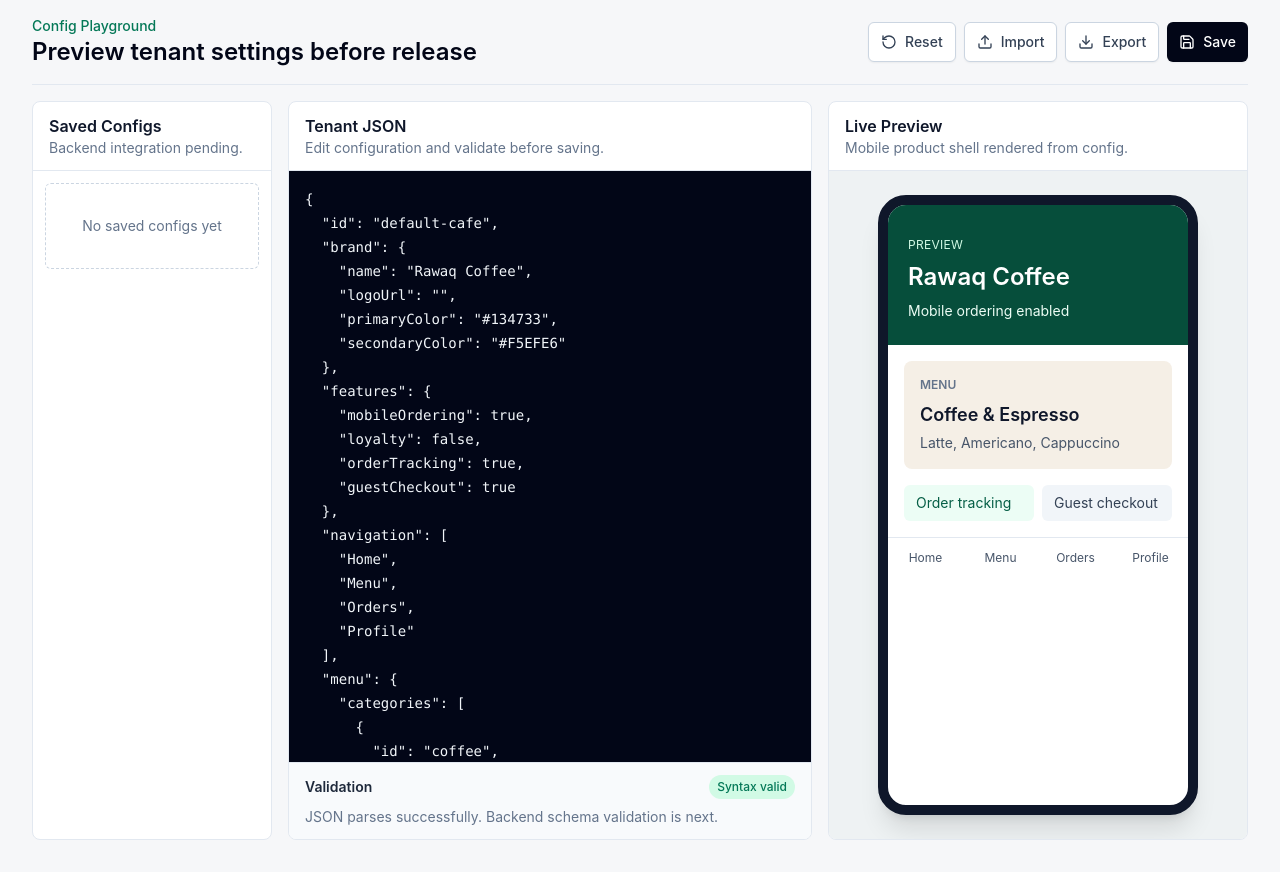
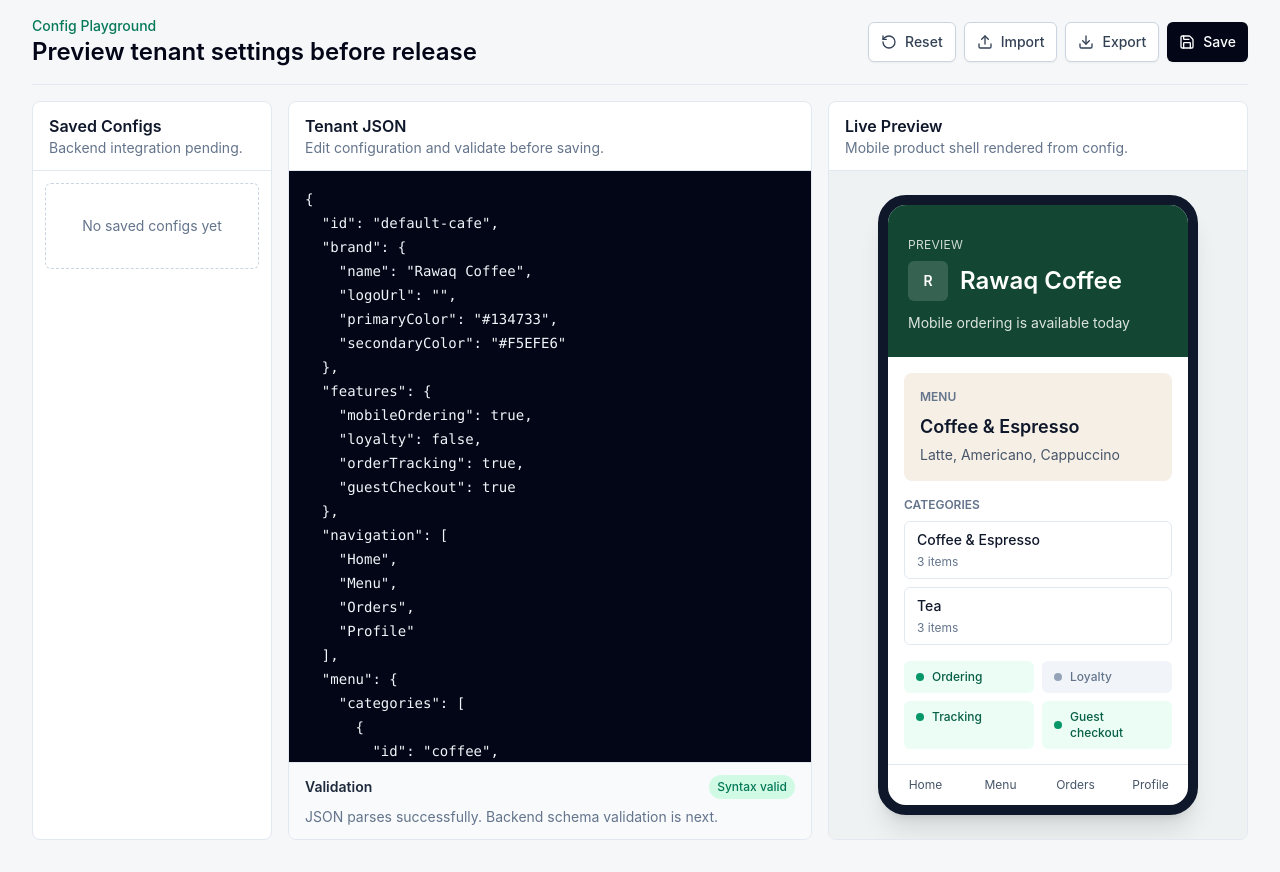
Before and after one commit to anxiouscrypt/config-playground, a React (Vite) app in the folder frontend/: page / in a window 1280 px wide. Built offline with nearby package versions, Linux system fonts and the light colour scheme.

Commit message:
feat: connect config to live app preview

```diff
--- /dev/null
+++ b/frontend/src/components/FeatureTogglePreview.tsx
@@ -0,0 +1,30 @@
+type FeatureTogglePreviewProps = {
+  label: string
+  enabled: boolean
+}
+
+export function FeatureTogglePreview({
+  label,
+  enabled,
+}: FeatureTogglePreviewProps) {
+  return (
+    <div
+      className={
+        enabled
+          ? 'rounded-md bg-emerald-50 px-3 py-2 text-emerald-800'
+          : 'rounded-md bg-slate-100 px-3 py-2 text-slate-500'
+      }
+    >
+      <div className="flex items-center gap-2">
+        <span
+          className={
+            enabled
+              ? 'h-2 w-2 rounded-full bg-emerald-600'
+              : 'h-2 w-2 rounded-full bg-slate-400'
+          }
+        />
+        <span className="text-xs font-medium">{label}</span>
+      </div>
+    </div>
+  )
+}
--- a/frontend/src/components/Layout.tsx
+++ b/frontend/src/components/Layout.tsx
@@ -40,10 +40,34 @@
     setSyntaxError(null)
   }
 
+  function handleImport() {
+    const nextText = window.prompt('Paste a tenant config JSON payload')
+
+    if (nextText !== null) {
+      handleEditorChange(nextText)
+    }
+  }
+
+  function handleExport() {
+    const file = new Blob([formatConfig(lastValidConfig)], {
+      type: 'application/json',
+    })
+    const url = URL.createObjectURL(file)
+    const link = document.createElement('a')
+    link.href = url
+    link.download = `${lastValidConfig.id || 'tenant-config'}.json`
+    link.click()
+    URL.revokeObjectURL(url)
+  }
+
   return (
     <main className="min-h-screen bg-[#f6f7f9] text-slate-900">
       <div className="mx-auto flex min-h-screen max-w-7xl flex-col px-4 py-4 sm:px-6 lg:px-8">
-        <Toolbar onReset={handleReset} />
+        <Toolbar
+          onExport={handleExport}
+          onImport={handleImport}
+          onReset={handleReset}
+        />
         <div className="grid min-h-0 flex-1 gap-4 py-4 lg:grid-cols-[240px_minmax(0,1fr)_420px]">
           <SavedConfigList />
           <section className="flex min-h-[520px] flex-col overflow-hidden rounded-lg border border-slate-200 bg-white">
--- a/frontend/src/components/MobileAppPreview.tsx
+++ b/frontend/src/components/MobileAppPreview.tsx
@@ -1,39 +1,92 @@
 import type { TenantConfig } from '../lib/types'
+import { FeatureTogglePreview } from './FeatureTogglePreview'
 
 type MobileAppPreviewProps = {
   config: TenantConfig
 }
 
 export function MobileAppPreview({ config }: MobileAppPreviewProps) {
+  const primaryColor = config.brand.primaryColor || '#134733'
+  const secondaryColor = config.brand.secondaryColor || '#F5EFE6'
+  const categories = config.menu?.categories ?? []
+  const featuredCategory = categories[0]
+  const navItems = config.navigation?.length
+    ? config.navigation.slice(0, 4)
+    : ['Home', 'Menu', 'Orders', 'Profile']
+
   return (
-    <div className="h-[620px] w-full max-w-[320px] overflow-hidden rounded-[28px] border-[10px] border-slate-900 bg-white shadow-xl">
-      <div className="bg-emerald-900 px-5 pb-6 pt-8 text-white">
-        <p className="text-xs uppercase tracking-wide text-emerald-100">Preview</p>
-        <h3 className="mt-2 text-2xl font-semibold">{config.brand.name}</h3>
-        <p className="mt-2 text-sm text-emerald-50">Mobile ordering enabled</p>
+    <div className="flex h-[620px] w-full max-w-[320px] flex-col overflow-hidden rounded-[28px] border-[10px] border-slate-900 bg-white shadow-xl">
+      <div className="px-5 pb-6 pt-8 text-white" style={{ background: primaryColor }}>
+        <p className="text-xs uppercase tracking-wide opacity-80">Preview</p>
+        <div className="mt-2 flex items-center gap-3">
+          {config.brand.logoUrl ? (
+            <img
+              alt=""
+              className="h-10 w-10 rounded-md bg-white object-cover"
+              src={config.brand.logoUrl}
+            />
+          ) : (
+            <div className="flex h-10 w-10 items-center justify-center rounded-md bg-white/15 text-sm font-semibold">
+              {config.brand.name.slice(0, 1) || 'C'}
+            </div>
+          )}
+          <h3 className="min-w-0 text-2xl font-semibold leading-tight">
+            {config.brand.name || 'Unnamed Tenant'}
+          </h3>
+        </div>
+        <p className="mt-3 text-sm opacity-85">
+          {config.features.mobileOrdering
+            ? 'Mobile ordering is available today'
+            : 'Browsing mode without mobile checkout'}
+        </p>
       </div>
-      <div className="space-y-4 p-4">
-        <div className="rounded-lg bg-[#f5efe6] p-4">
+      <div className="min-h-0 flex-1 space-y-4 overflow-y-auto p-4">
+        <div className="rounded-lg p-4" style={{ background: secondaryColor }}>
           <p className="text-xs font-semibold uppercase text-slate-500">Menu</p>
           <h4 className="mt-2 text-lg font-semibold text-slate-900">
-            Coffee & Espresso
+            {featuredCategory?.name ?? 'No categories yet'}
           </h4>
           <p className="mt-1 text-sm text-slate-600">
-            Latte, Americano, Cappuccino
+            {featuredCategory?.items?.join(', ') ?? 'Add menu items in JSON'}
           </p>
         </div>
+        <div>
+          <p className="mb-2 text-xs font-semibold uppercase text-slate-500">
+            Categories
+          </p>
+          <div className="space-y-2">
+            {categories.map((category) => (
+              <div
+                className="rounded-md border border-slate-200 px-3 py-2"
+                key={category.id}
+              >
+                <p className="text-sm font-medium text-slate-900">{category.name}</p>
+                <p className="mt-1 text-xs text-slate-500">
+                  {category.items.length} items
+                </p>
+              </div>
+            ))}
+          </div>
+        </div>
         <div className="grid grid-cols-2 gap-2 text-sm">
-          <span className="rounded-md bg-emerald-50 px-3 py-2 text-emerald-800">
-            Order tracking
-          </span>
-          <span className="rounded-md bg-slate-100 px-3 py-2 text-slate-700">
-            Guest checkout
-          </span>
+          <FeatureTogglePreview
+            enabled={config.features.mobileOrdering}
+            label="Ordering"
+          />
+          <FeatureTogglePreview enabled={config.features.loyalty} label="Loyalty" />
+          <FeatureTogglePreview
+            enabled={config.features.orderTracking}
+            label="Tracking"
+          />
+          <FeatureTogglePreview
+            enabled={config.features.guestCheckout}
+            label="Guest checkout"
+          />
         </div>
       </div>
-      <nav className="mt-auto grid grid-cols-4 border-t border-slate-200 text-center text-xs text-slate-600">
-        {['Home', 'Menu', 'Orders', 'Profile'].map((item) => (
-          <span className="py-3" key={item}>
+      <nav className="grid grid-cols-4 border-t border-slate-200 text-center text-xs text-slate-600">
+        {navItems.map((item) => (
+          <span className="truncate px-1 py-3" key={item}>
             {item}
           </span>
         ))}
--- a/frontend/src/components/Toolbar.tsx
+++ b/frontend/src/components/Toolbar.tsx
@@ -4,10 +4,12 @@
   'inline-flex h-10 items-center gap-2 rounded-md border border-slate-300 bg-white px-3 text-sm font-medium text-slate-700 shadow-sm hover:bg-slate-50'
 
 type ToolbarProps = {
+  onExport: () => void
+  onImport: () => void
   onReset: () => void
 }
 
-export function Toolbar({ onReset }: ToolbarProps) {
+export function Toolbar({ onExport, onImport, onReset }: ToolbarProps) {
   return (
     <header className="flex flex-col gap-3 border-b border-slate-200 pb-4 sm:flex-row sm:items-center sm:justify-between">
       <div>
@@ -26,11 +28,21 @@
           <RotateCcw className="h-4 w-4" />
           Reset
         </button>
-        <button className={buttonClass} type="button" title="Import JSON">
+        <button
+          className={buttonClass}
+          onClick={onImport}
+          type="button"
+          title="Import JSON"
+        >
           <Upload className="h-4 w-4" />
           Import
         </button>
-        <button className={buttonClass} type="button" title="Export JSON">
+        <button
+          className={buttonClass}
+          onClick={onExport}
+          type="button"
+          title="Export JSON"
+        >
           <Download className="h-4 w-4" />
           Export
         </button>
```
